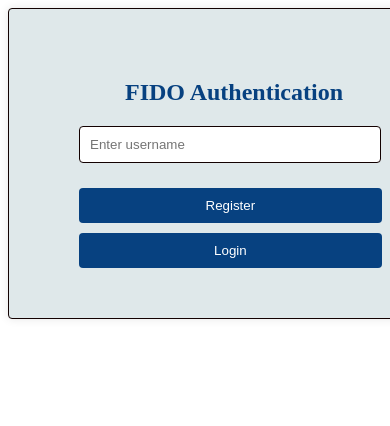
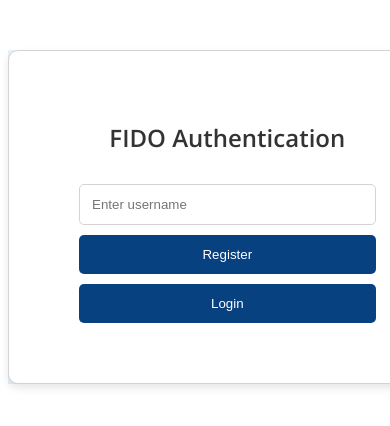
Before and after one commit to kartnyk/fidoserver, an Angular app in the folder fido-angular-app/: page / in a window 390 px wide. Shown: the top 426 px of the page. Built offline with nearby package versions, Linux system fonts and the light colour scheme.

Commit message:
UI changes for demo

```diff
--- a/fido-angular-app/src/app/login/login.component.css
+++ b/fido-angular-app/src/app/login/login.component.css
@@ -1,39 +1,93 @@
+html, body {
+    height: 100%;
+    margin: 0;
+    padding: 0;
+    background: linear-gradient(to right, #e6f1f9, #ffffff);
+    font-family: 'Open Sans', sans-serif;
+}
+
 .login-container {
     width: 350px;
-    margin: 0 auto;
+    margin: 100px auto;
     padding: 50px;
-    border: 1px solid #130101;
-    border-radius: 4px;
-    box-shadow: 0 0 10px rgba(0, 0, 0, 0.1);
-    background-color: rgb(223, 232, 234);
+    border: 1px solid #d3d3d3;
+    border-radius: 10px;
+    box-shadow: 0 4px 8px rgba(0, 0, 0, 0.1);
+    background-color: #ffffff;
+    position: relative;
 }
 
 h2 {
     text-align: center;
-    color: #074180;
+    color: #333333;
+    margin-bottom: 30px;
+    font-size: 24px;
 }
 
 input {
-    width: 80%;
-    padding: 10px;
-    margin-left: 20px;
-    margin-bottom: 15px;
-    border: 1px solid #130101;
-    border-radius: 4px;
+    display: block;
+    width: calc(100% - 40px);
+    padding: 12px;
+    margin: 10px auto;
+    border: 1px solid #d3d3d3;
+    border-radius: 5px;
+    box-sizing: border-box;
+    transition: all 0.3s ease;
+}
+
+input:focus {
+    border-color: #074180;
+    box-shadow: 0 0 0 2px rgba(7, 65, 128, 0.2);
+    outline: none;
 }
 
 button {
-    width: 86.5%;
-    padding: 10px;
-    margin-left: 20px;
+    display: block;
+    width: calc(100% - 40px);
+    padding: 12px;
+    margin: 10px auto;
     background-color: #074180;
     color: #fff;
     border: none;
-    border-radius: 4px;
+    border-radius: 5px;
     cursor: pointer;
-    margin-top: 10px;
+    transition: background-color 0.3s ease;
+    position: relative; /* Set the button to a relative position */
+    overflow: hidden; /* Prevents the spinner from making the button larger */
+}
+
+button:disabled {
+    cursor: default;
+    background-color: #aaa;
 }
 
 button:hover {
     background-color: #0056b3;
 }
+
+.loader {
+    border: 2px solid #f3f3f3; /* Light grey */
+    border-top: 2px solid #3498db; /* Blue */
+    border-radius: 50%;
+    width: 18px;
+    height: 18px;
+    animation: spin 1s linear infinite;
+    position: absolute; /* Absolute position for the spinner */
+    top: 50%;
+    left: 50%;
+    margin-top: -9px; /* Offset by half the height of the spinner */
+    margin-left: -9px; /* Offset by half the width of the spinner */
+}
+
+@keyframes spin {
+    0% { transform: translate(-50%, -50%) rotate(0deg); }
+    100% { transform: translate(-50%, -50%) rotate(360deg); }
+}
+
+
+@media (max-width: 400px) {
+    .login-container {
+        width: 90%;
+        margin-top: 50px;
+    }
+}
--- a/fido-angular-app/src/app/login/login.component.html
+++ b/fido-angular-app/src/app/login/login.component.html
@@ -1,6 +1,29 @@
+<!DOCTYPE html>
+<html lang="en">
+<head>
+    <meta charset="UTF-8">
+    <meta name="viewport" content="width=device-width, initial-scale=1.0">
+    <title>Your Page Title</title>
+    <!-- Google Font Link -->
+    <link href="https://fonts.googleapis.com/css2?family=Open+Sans:wght@300;400;600&display=swap" rel="stylesheet">
+    <!-- External CSS Link -->
+    <link rel="stylesheet" href="./login.component.css">
+</head>
+<body>
+
 <div class="login-container">
     <h2>FIDO Authentication</h2>
     <input [(ngModel)]="username" placeholder="Enter username">
-    <button (click)="onRegister()">Register</button>
-    <button (click)="onLogin()">Login</button>
+    <button (click)="onRegister()" [disabled]="isLoading">
+        Register
+        <span *ngIf="isLoading" class="loader"></span>
+    </button>
+    <button (click)="onLogin()" [disabled]="isLoading">
+        Login
+        <span *ngIf="isLoading" class="loader"></span>
+    </button>
+
 </div>
+
+</body>
+</html>
--- a/fido-angular-app/src/app/login/login.component.ts
+++ b/fido-angular-app/src/app/login/login.component.ts
@@ -1,6 +1,5 @@
 import { Component } from '@angular/core';
 import { FidoService } from '../fido.service';
-import * as webauthn from '@github/webauthn-json';
 
 @Component({
   selector: 'app-login',
@@ -9,17 +8,34 @@
 })
 export class LoginComponent {
   username: string = '';
+  isLoading: boolean = false; // Added to track when loading starts and ends.
 
   constructor(private fidoService: FidoService) {}
 
   onLogin() {
+    this.isLoading = true; // Start loading
     this.fidoService.generateAuthenticationOptions(this.username).subscribe(
       (response) => {
+        // Handle the response and start WebAuthn Authentication
         this.startWebAuthnAuthentication(response);
       },
       (error) => {
+        this.isLoading = false; // Stop loading on error
         console.error('Error:', error);
-        window.Error(error);
+      }
+    );
+  }
+
+  onRegister() {
+    this.isLoading = true; // Start loading
+    this.fidoService.generateRegistrationOptions(this.username).subscribe(
+      (response) => {
+        // Handle the response and start WebAuthn Registration
+        this.startWebAuthnRegistration(response);
+      },
+      (error) => {
+        this.isLoading = false; // Stop loading on error
+        console.error('Error:', error);
       }
     );
   }
@@ -81,6 +97,7 @@
           .authenticacteWithWebAuthn(authenticationData)
           .subscribe(
             (data) => {
+              this.isLoading = false;
               if (data.success) {
                 window.alert('Authentication Success');
               } else {
@@ -97,18 +114,6 @@
         console.error('WebAuthn Authentication error:', error);
         window.Error(error);
       });
-  }
-
-  onRegister() {
-    this.fidoService.generateRegistrationOptions(this.username).subscribe(
-      (response) => {
-        this.startWebAuthnRegistration(response);
-      },
-      (error) => {
-        console.error('Error:', error);
-        window.Error(error);
-      }
-    );
   }
 
   private startWebAuthnRegistration(response: any) {
@@ -154,6 +159,7 @@
         };
         this.fidoService.registerWithWebAuthn(registrationData).subscribe(
           (data) => {
+            this.isLoading = false;
             if (data.success) {
               window.alert('Registration Success');
             } else {
```
